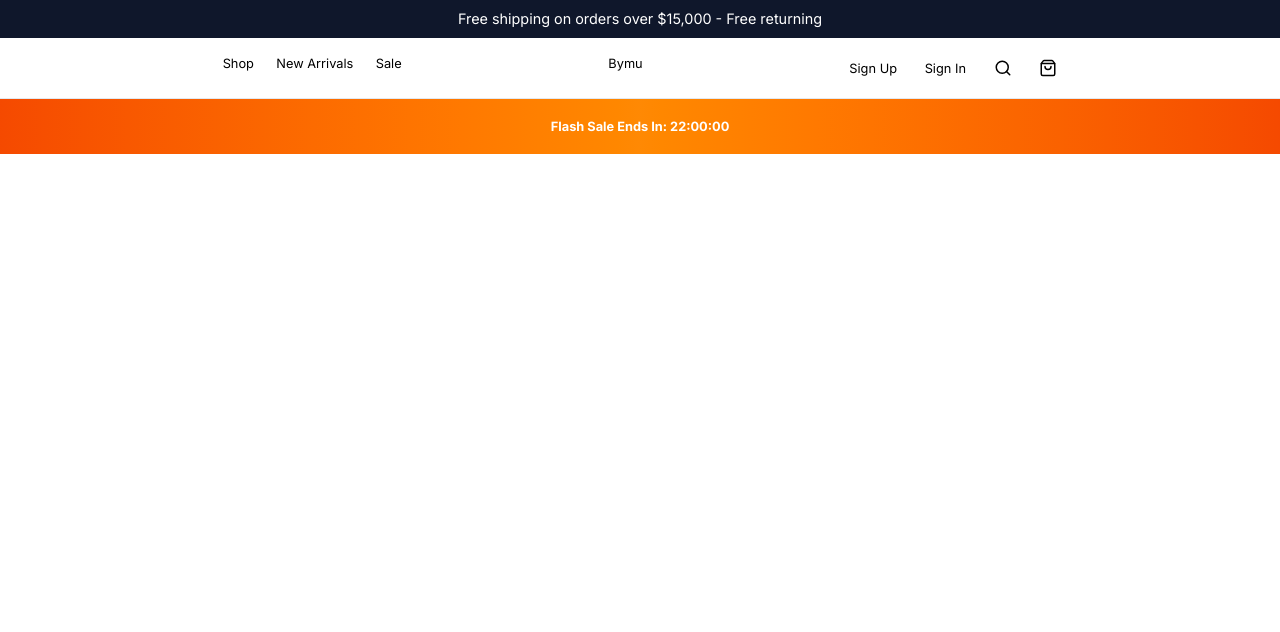
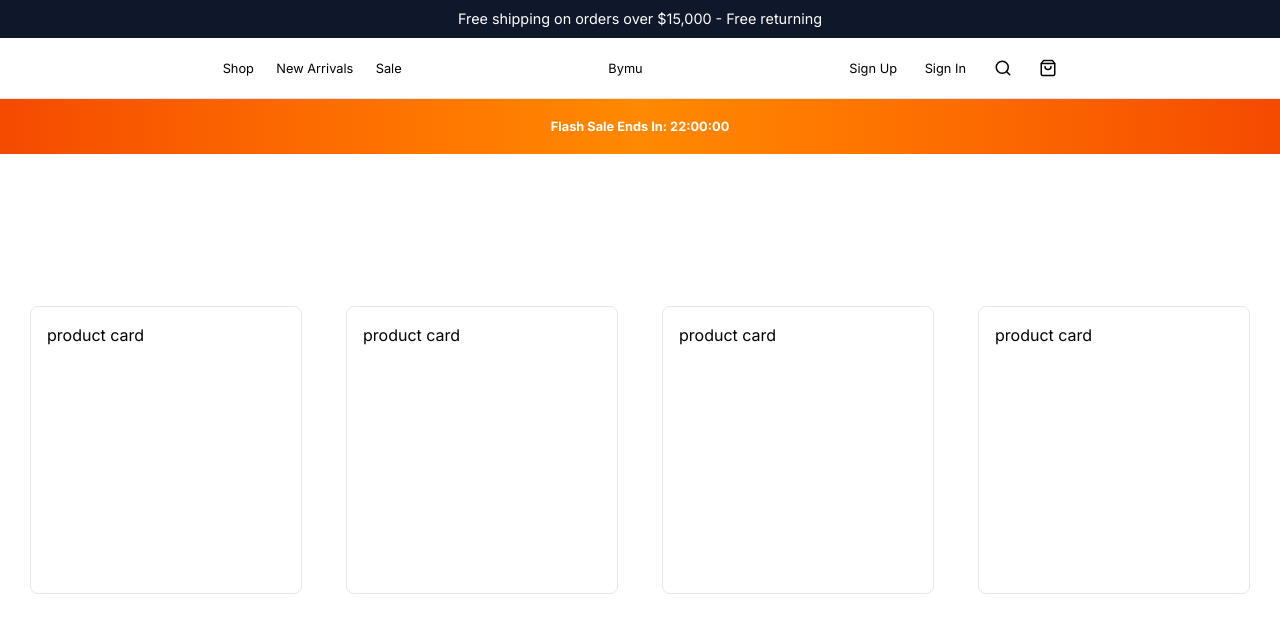
Before and after one commit to GuillermoTD/bymu-frontend, a Next.js app: page / in a window 1280 px wide. Shown: the top 632 px of the page. Built offline with nearby package versions, Linux system fonts and the light colour scheme.

Commit message:
se cre grid y tarjetas

```diff
--- /dev/null
+++ b/app/about/page.tsx
@@ -0,0 +1,9 @@
+const About = ()=>{
+    return(
+        <>
+            About
+        </>
+    )
+}
+
+export default About;
--- /dev/null
+++ b/app/components/grid-product-card/GridProductCard.tsx
@@ -0,0 +1,18 @@
+import ProductCard from '../product-card/ProductCard';
+import './GridProductCardStyles.css';
+
+const GridProductCard = ()=>{
+    return(
+        <>
+            <div className="grid-product-card paddingGeneral">
+                <ProductCard/>
+                <ProductCard/>
+                <ProductCard/>
+                <ProductCard/>
+
+            </div>
+        </>
+    )
+}
+
+export default GridProductCard;
--- /dev/null
+++ b/app/components/grid-product-card/GridProductCardStyles.css
@@ -0,0 +1,9 @@
+@import "tailwindcss";
+
+
+.grid-product-card{
+    @apply w-full min-h-[74vh] gap-[1rem] overflow-hidden;
+    display:grid;
+    grid-template-columns: repeat(auto-fill, minmax(15rem,1fr));
+    place-items: center;
+}
--- a/app/components/header/Header.tsx
+++ b/app/components/header/Header.tsx
@@ -4,18 +4,18 @@ import './HeaderStyles.css'
 const Header = ()=>{
     return(
         <div className="Header">
-            <div className="Header_Announce1 paddingGeneral">
+            <div className="header_announce1 paddingGeneral">
                 Free shipping on orders over $15,000 - Free returning
             </div>
-            <div className="Header_Navbar paddingGeneral">
-                <div className="Header_Navbar__Links">
+            <div className="header_navbar paddingGeneral">
+                <div className="header_navbar__links">
                     <a href="#">Shop</a>
                     <a href="#">New Arrivals</a>
                     <a href="#">Sale</a>
                 </div>
-                <div className="Header_Navbar__Logo text-bold">Bymu</div>
+                <div className="header_navbar__logo text-bold">Bymu</div>
 
-                <div className="Header_Navbar__Options">
+                <div className="header_havbar__options">
                     <a href="#">Sign Up</a>
                     <a href="#">Sign In</a>
                     <Search size={18} className='cursor-pointer'/>
@@ -24,7 +24,7 @@ const Header = ()=>{
                     </div>
                 </div>
             </div>
-            <div className="Header_Announce2 paddingGeneral">
+            <div className="header_announce2 paddingGeneral">
                 Flash Sale Ends In: 22:00:00
             </div>
         </div>
--- a/app/components/header/HeaderStyles.css
+++ b/app/components/header/HeaderStyles.css
@@ -6,24 +6,28 @@
     svg{
         @apply text-[0.5rem] ;
     }
-    .Header_Announce1{
+    .header_announce1{
         @apply bg-slate-900 w-full text-white h-[2.4rem] flex
                 items-center justify-center text-[0.9rem];
     }
 
-    .Header_Navbar{
+    .header_navbar{
         @apply w-full h-[3.8rem] flex justify-evenly border-b border-slate-200;
 
-        .Header_Navbar__Links{
-            @apply flex gap-[1.4rem];
+        .header_navbar__logo{
+            @apply flex items-center justify-center;
         }
 
-        .Header_Navbar__Options {
+        .header_navbar__links{
+            @apply flex gap-[1.4rem] items-center;
+        }
+
+        .header_havbar__options {
             @apply flex w-[13rem] justify-between items-center;
         }
     }
 
-    .Header_Announce2{
+    .header_announce2{
         @apply w-full h-[3.4rem] flex items-center bg-orange-600 text-white
                 font-bold justify-center bg-gradient-to-r from-orange-600 via-orange-400 to-orange-600 h-64 w-full;
     }
--- a/app/components/product-card/ProductCard.tsx
+++ b/app/components/product-card/ProductCard.tsx
@@ -0,0 +1,14 @@
+import './ProductCardStyles.css';
+
+
+const ProductCard = ()=>{
+    return(
+        <>
+            <div className="product-card paddingGeneral">
+                product card
+            </div>
+        </>
+    )
+}
+
+export default ProductCard;
--- /dev/null
+++ b/app/components/product-card/ProductCardStyles.css
@@ -0,0 +1,8 @@
+@import "tailwindcss";
+
+
+
+.product-card{
+    @apply  max-w-full h-[18rem] max-h-[20rem] w-full sm:w-[17rem]
+            border border-slate-200 rounded-lg;
+}
--- a/app/globals.css
+++ b/app/globals.css
@@ -14,3 +14,8 @@
   margin:0;
   box-sizing: border-box;
 }
+
+
+body{
+  @apply overflow-x-hidden;
+}
--- a/app/page.tsx
+++ b/app/page.tsx
@@ -1,12 +1,13 @@
 import Image from 'next/image';
 import Header from './components/header/Header'
+import GridProductCard from './components/grid-product-card/GridProductCard';
 
 export default function Home() {
   return (
     <main className="flex min-h-screen flex-col">
 
       <Header/>
-
+      <GridProductCard/>
 
     </main>
   );
```
